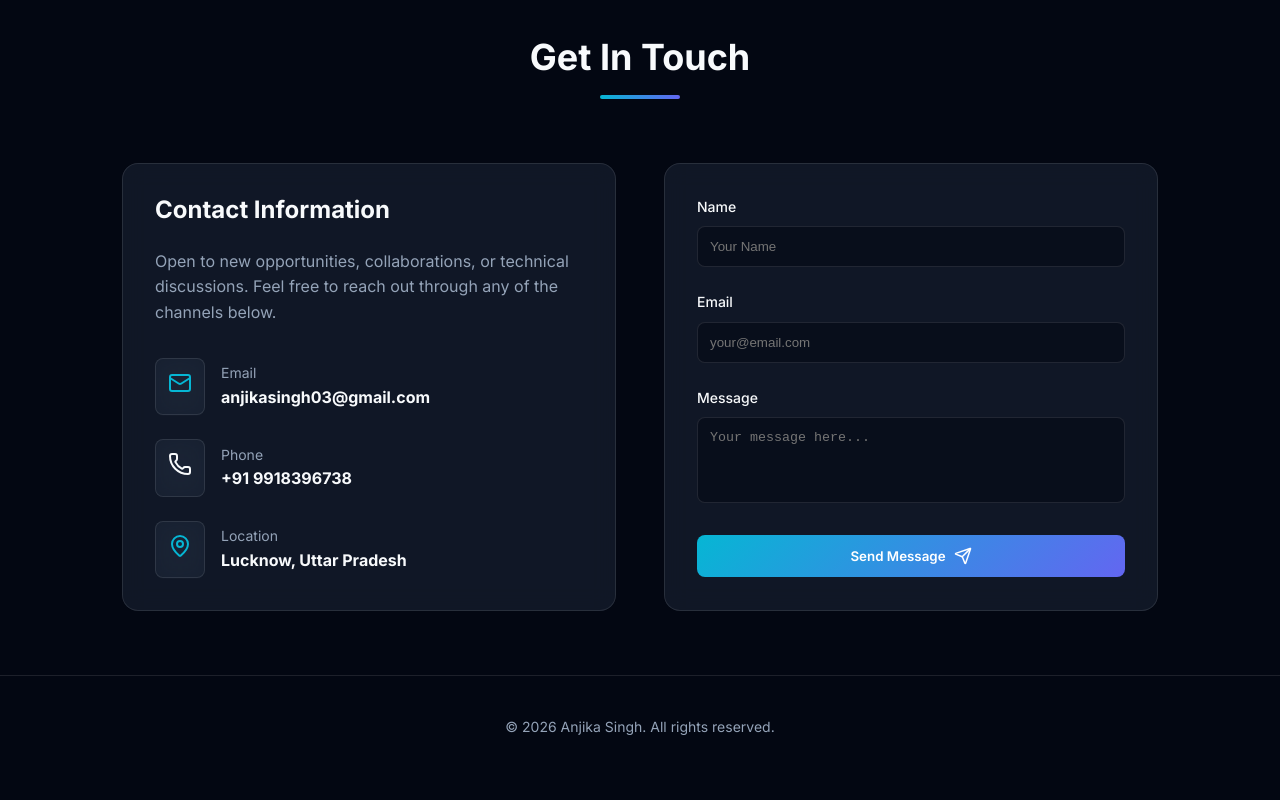
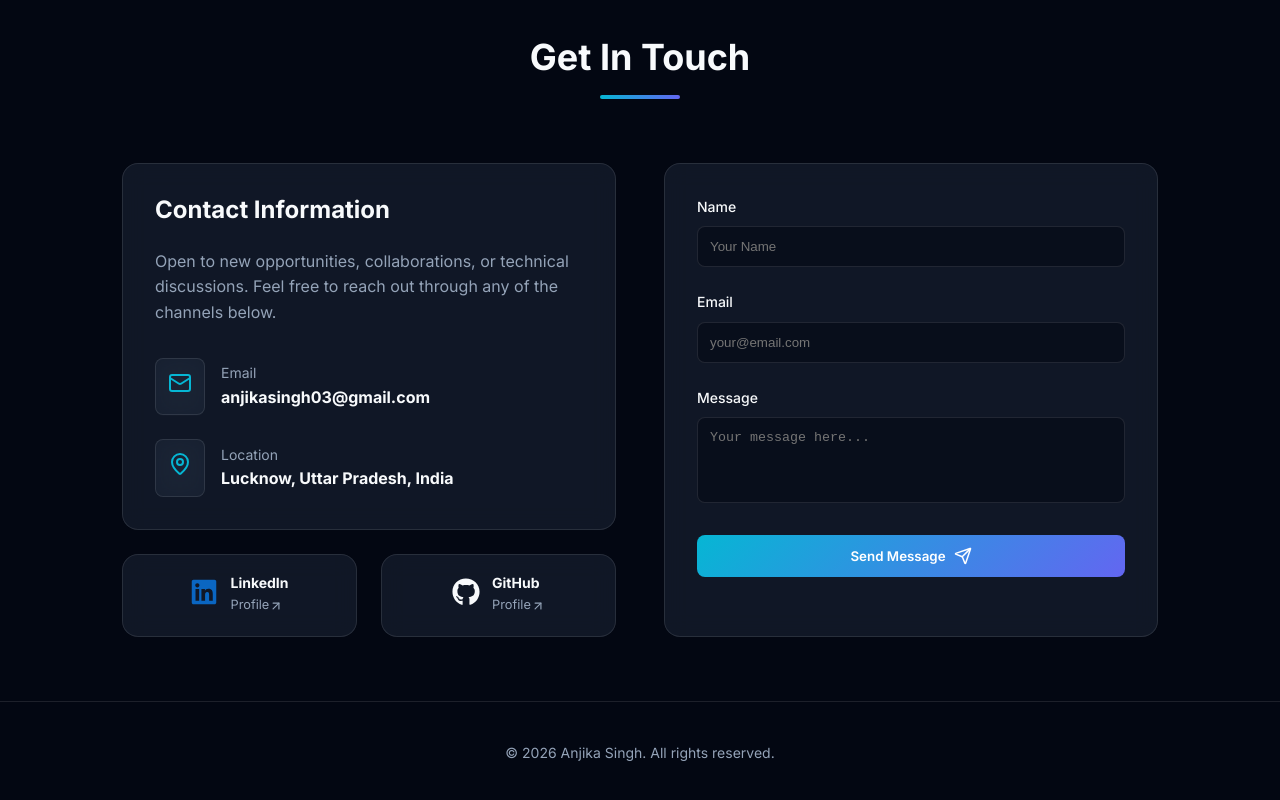
Before and after one commit to anjikasingh15/portfolio_v1, a React (Vite) app: page / in a window 1280 px wide. Shown: the part 3710-4510 px from the top of the page. Before the commit the page ends 4489 px from the top, so only its background shows below. Built offline with nearby package versions, Linux system fonts and the light colour scheme.

Commit message:
feat: add Contact component with EmailJS integration and base CSS styles

```diff
--- a/src/components/Contact.jsx
+++ b/src/components/Contact.jsx
@@ -1,6 +1,7 @@
 import React, { useState, useRef } from 'react';
 import emailjs from '@emailjs/browser';
-import { Mail, Phone, MapPin, Send, CheckCircle, AlertCircle, Loader } from 'lucide-react';
+import { Github, Linkedin } from './Icons';
+import { Mail, Phone, MapPin, Send, CheckCircle, AlertCircle, Loader, ArrowUpRight } from 'lucide-react';
 
 // ─── Replace these with your EmailJS credentials ──────────────────────────────
 const EMAILJS_SERVICE_ID = 'service_jkotscu';   // e.g. 'service_abc123'
@@ -50,7 +51,8 @@ const Contact = () => {
 
         <div className="grid md:grid-cols-2 gap-12">
 
-          {/* ── Contact Info ── */}
+          {/* ── Contact Info & Socials ── */}
+          <div className="flex flex-col gap-6">
             <div className="glass p-8">
               <h3 className="text-2xl font-bold mb-6">Contact Information</h3>
               <p className="text-text-secondary mb-8">
@@ -72,26 +74,56 @@ const Contact = () => {
                 </div>
 
                 <div className="flex items-center gap-4">
-                <div className="p-3 glass rounded-lg text-accent-secondary">
-                  <Phone size={24} />
-                </div>
-                <div>
-                  <p className="text-sm text-text-secondary">Phone</p>
-                  <a href="tel:+919918396738" className="font-bold hover:text-accent-secondary transition-all">
-                    +91 9918396738
-                  </a>
-                </div>
-              </div>
-
-              <div className="flex items-center gap-4">
                   <div className="p-3 glass rounded-lg text-accent-primary">
                     <MapPin size={24} />
                   </div>
                   <div>
                     <p className="text-sm text-text-secondary">Location</p>
-                  <p className="font-bold">Lucknow, Uttar Pradesh</p>
+                    <p className="font-bold">Lucknow, Uttar Pradesh, India</p>
                   </div>
                 </div>
+              </div>
+            </div>
+
+            {/* Social Cards */}
+            <div className="grid grid-cols-2 gap-6">
+              {/* LinkedIn */}
+              <a
+                href="https://linkedin.com/in/anjika-singh"
+                target="_blank"
+                rel="noopener noreferrer"
+                className="glass flex items-center justify-center gap-3 hover:border-accent-primary transition-all group"
+                style={{ padding: '1.25rem 1rem' }}
+              >
+                <div className="text-[#0A66C2] group-hover:scale-110 transition-transform">
+                  <Linkedin size={28} />
+                </div>
+                <div>
+                  <h4 className="font-bold text-sm" style={{ margin: 0 }}>LinkedIn</h4>
+                  <span className="text-text-secondary group-hover:text-accent-primary transition-colors flex items-center gap-1" style={{ fontSize: '0.8rem', marginTop: '0.25rem' }}>
+                    Profile <ArrowUpRight size={14} />
+                  </span>
+                </div>
+              </a>
+
+              {/* GitHub */}
+              <a
+                href="https://github.com/anjikasingh15"
+                target="_blank"
+                rel="noopener noreferrer"
+                className="glass flex items-center justify-center gap-3 hover:border-accent-secondary transition-all group"
+                style={{ padding: '1.25rem 1rem' }}
+              >
+                <div className="text-white group-hover:scale-110 transition-transform">
+                  <Github size={28} />
+                </div>
+                <div>
+                  <h4 className="font-bold text-sm" style={{ margin: 0 }}>GitHub</h4>
+                  <span className="text-text-secondary group-hover:text-accent-secondary transition-colors flex items-center gap-1" style={{ fontSize: '0.8rem', marginTop: '0.25rem' }}>
+                    Profile <ArrowUpRight size={14} />
+                  </span>
+                </div>
+              </a>
             </div>
           </div>
 
--- a/src/index.css
+++ b/src/index.css
@@ -152,6 +152,10 @@ button {
 
 .flex-col {
   flex-direction: column;
+}
+
+.flex-1 {
+  flex: 1 1 0%;
 }
 
 .items-center {
@@ -386,6 +390,10 @@ button {
 
 .grid {
   display: grid;
+}
+
+.grid-cols-2 {
+  grid-template-columns: repeat(2, minmax(0, 1fr));
 }
 
 .md\:grid-cols-2 {
```
Lines whose indentation alone changed are shown as unchanged.
